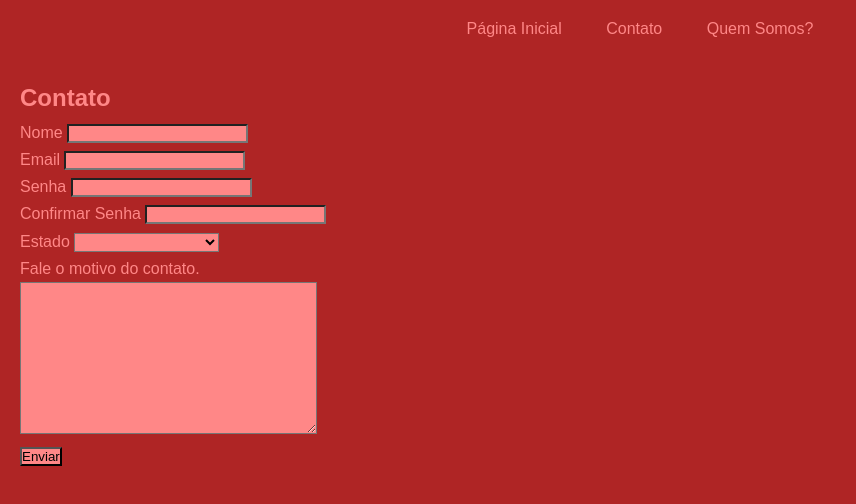
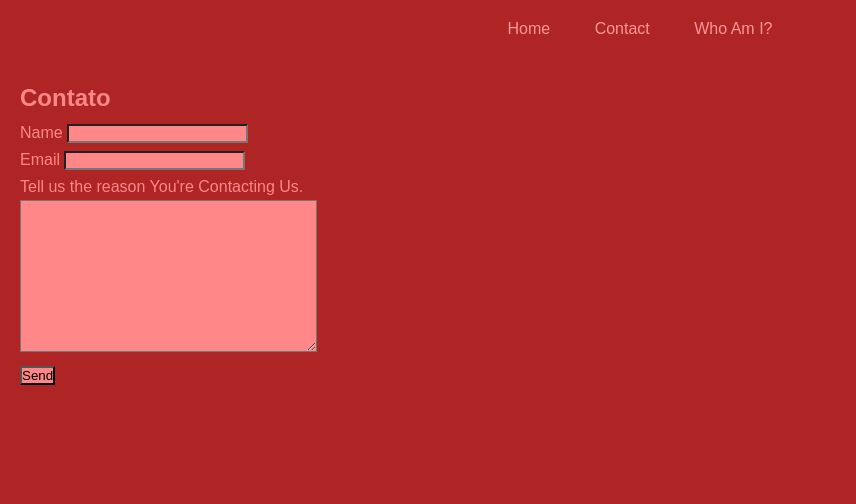
Before and after one commit to joao-paulorr/menutest, a plain HTML site: page forms/contato.html in a window 1280 px wide. Shown: the whole page, without its empty margins (0-856 px from the left). Drawn offline with Linux system fonts and the light colour scheme.

Commit message:
mexi nas coisa ali

```diff
--- a/forms/contato.html
+++ b/forms/contato.html
@@ -5,63 +5,28 @@
   <meta charset="UTF-8">
   <meta http-equiv="X-UA-Compatible" content="IE=edge">
   <meta name="viewport" content="width=device-width, initial-scale=1.0">
-  <title>Contato</title>
+  <title>Contact</title>
   <link rel="stylesheet" href="css/style.css">
 </head>
 
 <body>
   <nav id="menu">
     <ul>
-      <li><a href="index.html">Página Inicial</a></li>
-      <li><a href="contato.html">Contato</a></li>
-      <li><a href="quemsomos.html">Quem Somos?</a></li>
+      <li><a href="index.html">Home</a></li>
+      <li><a href="contato.html">Contact</a></li>
+      <li><a href="quemsomos.html">Who Am I?</a></li>
     </ul>
   </nav>
   <nav id="form">
     <h1>Contato</h1>
     <form>
-      <label>Nome</label>
+      <label>Name</label>
       <input type="text" required></br>
       <label>Email</label>
       <input type="email" required></br>
-      <label>Senha</label>
-      <input type="password" required></br>
-      <label>Confirmar Senha</label>
-      <input type="password" required></br>
-      Estado <select id="estado" name="estado" required>
-        <option value=""></option>
-        <option value="AC">Acre</option>
-        <option value="AL">Alagoas</option>
-        <option value="AP">Amapá</option>
-        <option value="AM">Amazonas</option>
-        <option value="BA">Bahia</option>
-        <option value="CE">Ceará</option>
-        <option value="DF">Distrito Federal</option>
-        <option value="ES">Espírito Santo</option>
-        <option value="GO">Goiás</option>
-        <option value="MA">Maranhão</option>
-        <option value="MT">Mato Grosso</option>
-        <option value="MS">Mato Grosso do Sul</option>
-        <option value="MG">Minas Gerais</option>
-        <option value="PA">Pará</option>
-        <option value="PB">Paraíba</option>
-        <option value="PR">Paraná</option>
-        <option value="PE">Pernambuco</option>
-        <option value="PI">Piauí</option>
-        <option value="RJ">Rio de Janeiro</option>
-        <option value="RN">Rio Grande do Norte</option>
-        <option value="RS">Rio Grande do Sul</option>
-        <option value="RO">Rondônia</option>
-        <option value="RR">Roraima</option>
-        <option value="SC">Santa Catarina</option>
-        <option value="SP">São Paulo</option>
-        <option value="SE">Sergipe</option>
-        <option value="TO">Tocantins</option>
-        <option value="EX">Estrangeiro</option>
-      </select></br>
-      <p>Fale o motivo do contato.</p>
+      <p>Tell us the reason You're Contacting Us.</p>
       <textarea rows="10" cols="35"></textarea></br>
-      <button>Enviar</button>
+      <button>Send</button>
     </form>
   </nav>
 </body>
--- a/forms/css/style.css
+++ b/forms/css/style.css
@@ -11,7 +11,7 @@
 }
 
 #menu ul li a {
-    color: rgb(255, 135, 135);
+    color: rgb(255, 150, 150);
     padding: 20px;
     text-decoration: none;
     display: inline-block;
@@ -49,3 +49,7 @@ input, select, textarea, button{
     padding: 20px;
     color: rgb(230, 166, 166);
 }
+
+a {
+    color: rgb(230, 166, 166);
+}
```
Also changed, not shown: forms/index.html (+6 -7 lines), forms/quemsomos.html (+3 -3 lines).
